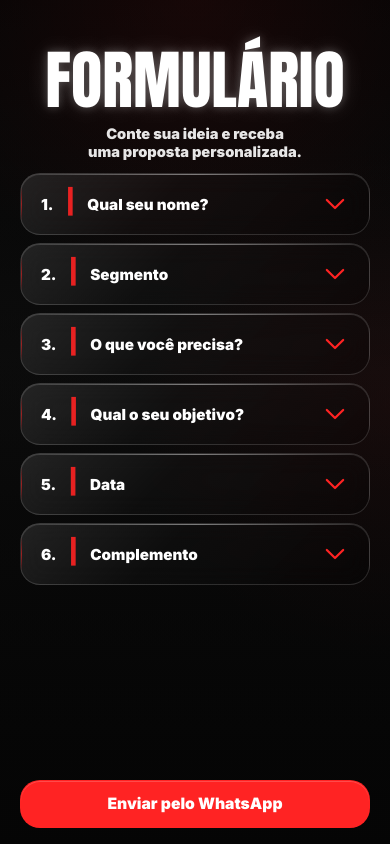
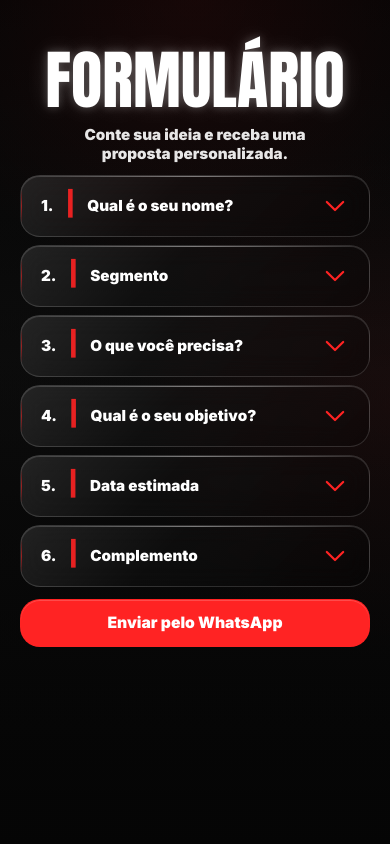
Before and after one commit to vzrecs/Site-vzrecs, a Next.js app: page /iniciar-projeto in a window 390 px wide. Built offline with nearby package versions, Linux system fonts and the light colour scheme.

Commit message:
O novo 12.0

```diff
--- a/app/iniciar-projeto/ProjectBriefingForm.tsx
+++ b/app/iniciar-projeto/ProjectBriefingForm.tsx
@@ -7,27 +7,27 @@ const whatsappNumber = "5535984232883";
 
 const segmentOptions = [
   "Gastronomia",
-  "Clínica/Estética",
+  "Clinica/estética",
   "Academia",
   "Construtora",
-  "Imobiliária",
-  "Loja/Comércio",
+  "Imobiliaria",
+  "Loja/Comercio",
   "Arquiteto",
   "Engenheiro",
   "Festa",
   "Evento",
-  "Corporativo",
+  "Coporativo",
   "Casamento",
   "Outros"
 ];
 
 const serviceOptions = [
-  "Vídeo",
+  "Video",
   "Fotografia",
-  "Vídeo + Fotografia",
+  "Video + Fotografia",
   "Conteúdo mensal",
   "Cobertura de evento",
-  "Ensaio Fotográfico",
+  "Ensaio Fotografico",
   "Outros",
   "Ainda não sei"
 ];
@@ -82,7 +82,7 @@ function buildWhatsAppMessage(form: BriefingFormState) {
     `1. Nome: ${form.name}`,
     `2. Segmento: ${form.segment}`,
     `3. O que você precisa: ${form.service}`,
-    `4. Qual o seu objetivo: ${form.objective.join(", ")}`,
+    `4. Ojetivo: ${form.objective.join(", ")}`,
     `5. Data: ${form.deadline || "Não informado"}`,
     `6. Complemento: ${form.message || "Não informado"}`
   ].join("\n");
@@ -214,7 +214,7 @@ export function ProjectBriefingForm() {
   const fields: AccordionField[] = [
     {
       id: "name",
-      title: "1. Qual seu nome?",
+      title: "1. Qual é o seu nome?",
       required: true,
       content: (
         <input
@@ -244,7 +244,7 @@ export function ProjectBriefingForm() {
     },
     {
       id: "objective",
-      title: "4. Qual o seu objetivo?",
+      title: "4. Qual é o seu objetivo?",
       required: true,
       content: (
         <MultiOptionPicker
@@ -256,7 +256,7 @@ export function ProjectBriefingForm() {
     },
     {
       id: "deadline",
-      title: "5. Data",
+      title: "5. Data estimada",
       content: (
         <OptionPicker onChange={(value) => updateField("deadline", value)} options={deadlineOptions} value={form.deadline} />
       )
@@ -268,7 +268,7 @@ export function ProjectBriefingForm() {
         <textarea
           className={`${fieldClassName} min-h-28 resize-y py-4`}
           onChange={(event) => updateField("message", event.target.value)}
-          placeholder="Conte um pouco sobre a sua ideia:"
+          placeholder="Conte um pouco sobre sua ideia, necessidade ou o que vocÃª espera desse projeto."
           value={form.message}
         />
       )
@@ -374,7 +374,7 @@ export function ProjectBriefingForm() {
       </div>
 
       <button
-        className="mt-5 min-h-[3.5rem] w-full rounded-[18px] border border-accent-red/55 bg-accent-red px-4 text-center font-body text-[0.98rem] font-black italic text-white shadow-[inset_0_1px_0_rgba(255,255,255,0.18)] transition duration-300 hover:-translate-y-0.5 hover:bg-[#ff3a3a] hover:shadow-[inset_0_1px_0_rgba(255,255,255,0.22)] focus:outline-none focus:ring-2 focus:ring-accent-red/80 focus:ring-offset-2 focus:ring-offset-ink-black max-md:mt-auto max-md:min-h-[3rem] min-[390px]:rounded-[20px] min-[390px]:px-5 sm:mt-7 sm:min-h-[3.65rem] sm:text-lg"
+        className="mt-5 min-h-[3.5rem] w-full rounded-[18px] border border-accent-red/55 bg-accent-red px-4 text-center font-body text-[0.98rem] font-black italic text-white shadow-[inset_0_1px_0_rgba(255,255,255,0.18)] transition duration-300 hover:-translate-y-0.5 hover:bg-[#ff3a3a] hover:shadow-[inset_0_1px_0_rgba(255,255,255,0.22)] focus:outline-none focus:ring-2 focus:ring-accent-red/80 focus:ring-offset-2 focus:ring-offset-ink-black max-md:mt-3 max-md:min-h-[3rem] min-[390px]:rounded-[20px] min-[390px]:px-5 sm:mt-7 sm:min-h-[3.65rem] sm:text-lg"
         type="submit"
       >
         Enviar pelo WhatsApp
--- a/app/iniciar-projeto/page.tsx
+++ b/app/iniciar-projeto/page.tsx
@@ -71,7 +71,7 @@ export default function StartProjectPage() {
             }
 
             .vz-project-copy {
-              font-size: clamp(0.82rem, 3.75vw, 1rem) !important;
+              font-size: 0.95rem !important;
               margin-bottom: 0.75rem !important;
               margin-top: 0 !important;
             }
@@ -171,8 +171,8 @@ export default function StartProjectPage() {
             </div>
 
             <p className="vz-project-copy mx-auto mb-5 mt-1 w-[min(20.7rem,calc(100%-1.25rem))] text-center font-body text-[clamp(0.95rem,4.25vw,1.25rem)] font-black italic leading-tight text-white/90 [font-weight:900] min-[390px]:mb-6 min-[390px]:mt-2 md:-mt-11 md:mb-4">
-              <span className="block">Conte sua ideia e receba</span>
-              <span className="block whitespace-nowrap">uma proposta personalizada.</span>
+              <span className="block whitespace-nowrap">Conte sua ideia e receba uma</span>
+              <span className="block whitespace-nowrap">proposta personalizada.</span>
             </p>
 
             <ProjectBriefingForm />
--- a/app/link/page.tsx
+++ b/app/link/page.tsx
@@ -67,7 +67,7 @@ export default function LinkPage() {
             }
 
             .vz-link-title {
-              font-size: clamp(3.55rem, 19.5vw, 5.25rem) !important;
+              font-size: clamp(3.8rem, 21vw, 5.65rem) !important;
             }
 
             .vz-rec-dot {
@@ -82,7 +82,7 @@ export default function LinkPage() {
             .vz-link-logo {
               height: 10.75rem !important;
               width: 10.75rem !important;
-              margin-top: 0.15rem !important;
+              margin-top: -0.7rem !important;
               margin-bottom: -0.65rem !important;
             }
 
```
